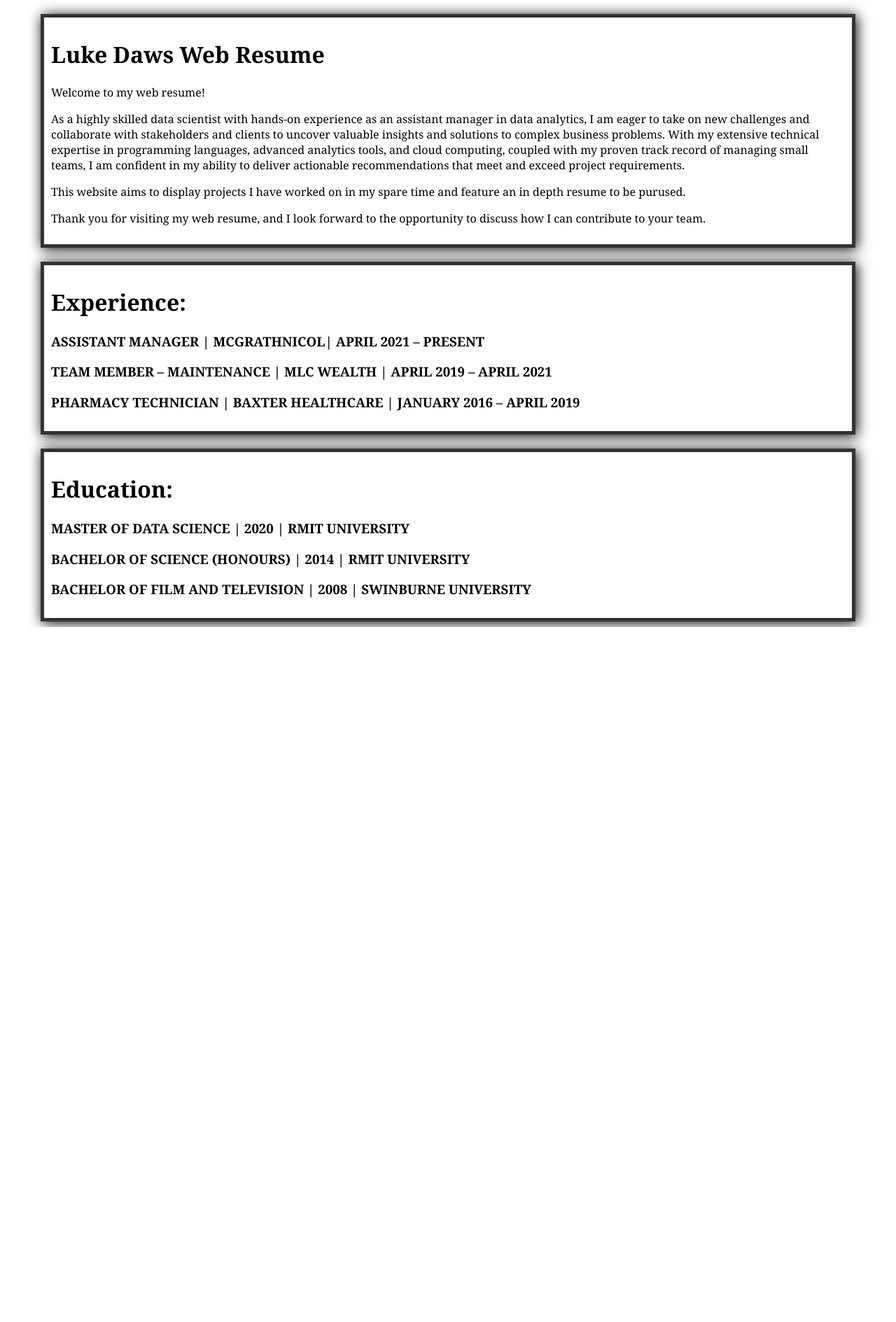
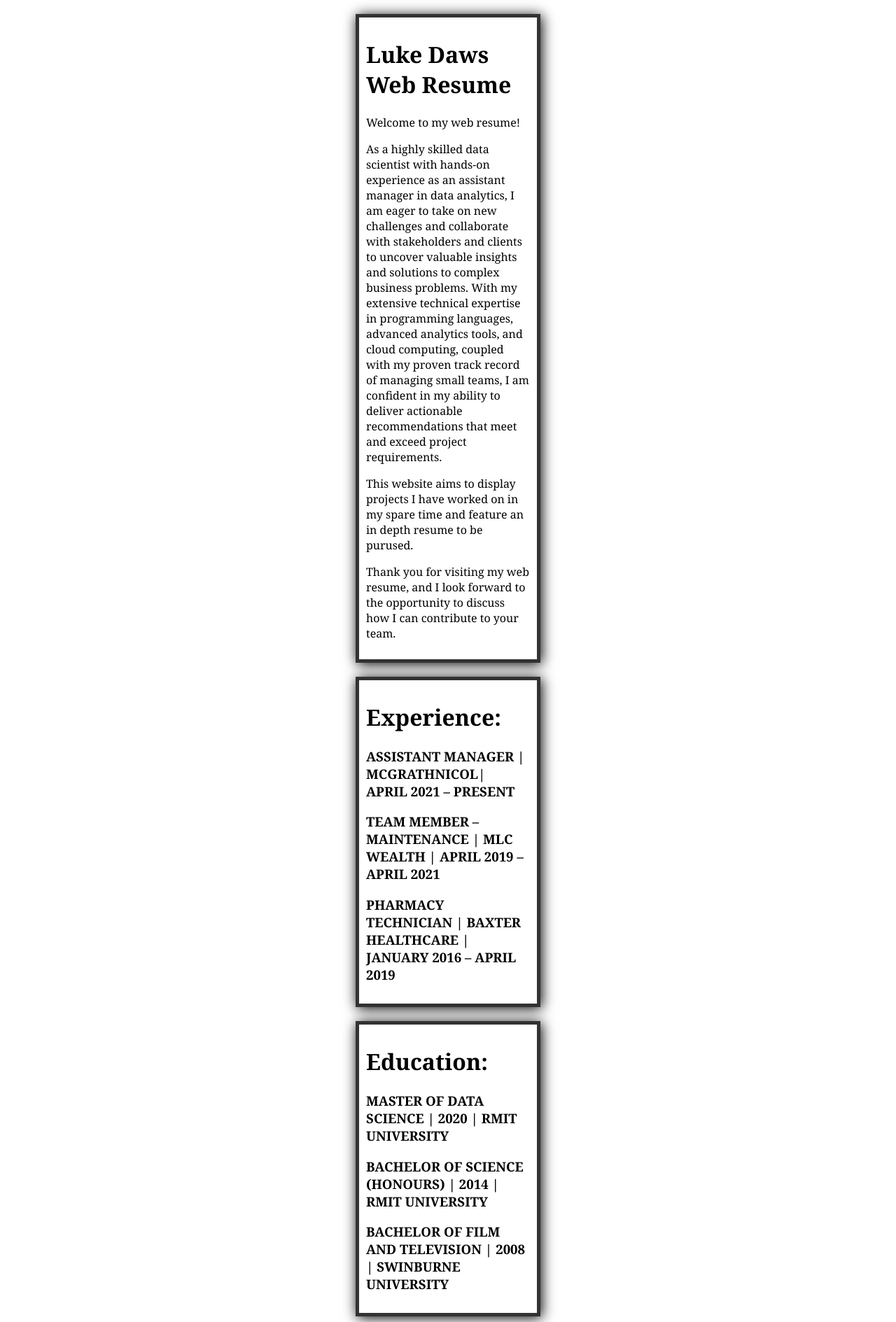
Before and after one commit to LukeDaws/Resume, a Django app: template templates/home.html in a window 1280 px wide. Shown: the part 55-1944 px from the top of the page at 70% size. Before the commit the page ends 951 px from the top, so only its background shows below. Run offline with Django 3.2, Linux system fonts and the light colour scheme; the template is opened without the code that fills it, so the values that code supplies are empty; some libraries are stand-ins or nearby versions.

Commit message:
Update style.css

```diff
--- a/static/css/style.css
+++ b/static/css/style.css
@@ -24,8 +24,8 @@
 
 .text{
     margin-top: 20px;
-    margin-left: 50px;
-    margin-right: 50px;
+    margin-left: 500px;
+    margin-right: 500px;
     padding: 10px;
     text-align: left;
     border-style: solid;
@@ -37,8 +37,8 @@
 
 .exp{
     margin-top: 20px;
-    margin-left: 50px;
-    margin-right: 50px;
+    margin-left: 500px;
+    margin-right: 500px;
     padding: 10px;
     text-align: left;
     border-style: solid;
```
